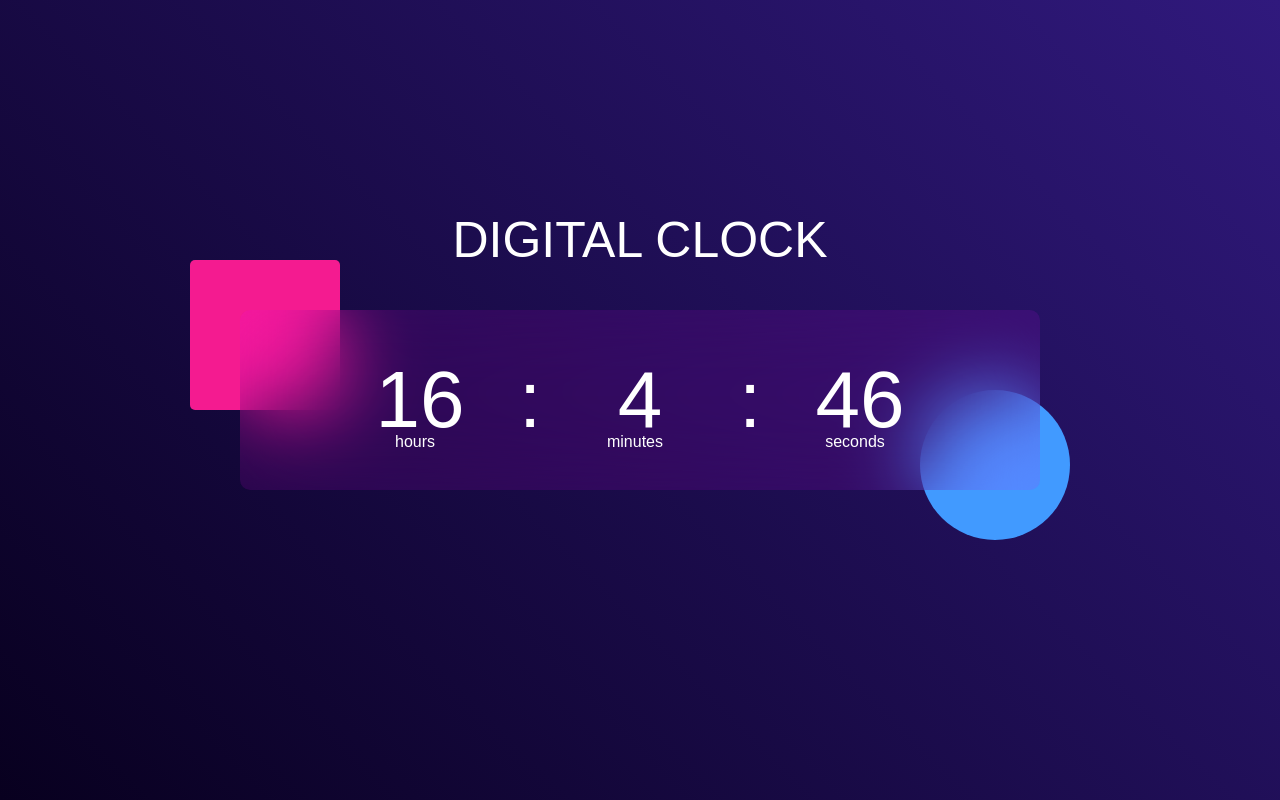
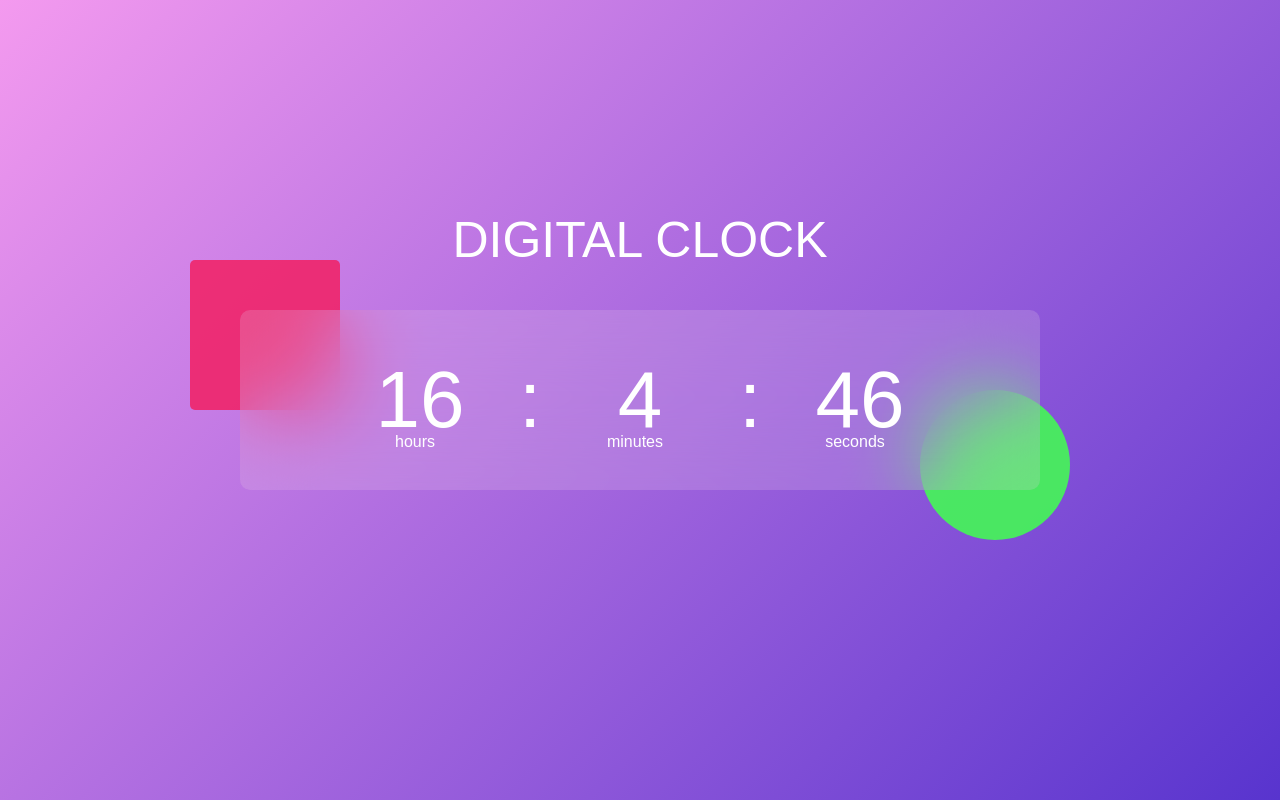
Before and after one commit to kratikajain09/Digital-Clock, a plain HTML site: page digital clock/index.html in a window 1280 px wide. Drawn offline with Linux system fonts and the light colour scheme.

Commit message:
Update style.css

```diff
--- a/digital clock/style.css
+++ b/digital clock/style.css
@@ -5,16 +5,11 @@
     box-sizing: border-box;
 
 }
-/* .heading{
-    /* top: 20%;
-    left:20%; */
-    /* position: absolute;
-    color: #fff; */
-/* } */
+
 .main-body{
     width: 100%;
     min-height: 100vh;
-    background: linear-gradient(45deg,#08001f,#30197d);
+    background: linear-gradient(135deg,#f182ebce,#5834ce);
     color: #fff;
     position: relative;
 }
@@ -39,7 +34,7 @@
 .clock{
     width: 100%;
     height: 100%;
-    background: rgba(235,0, 255, 0.11);
+    background: rgba(229, 201, 231, 0.212);
     border-radius: 10px;
     display: flex;
     align-items: center;
@@ -50,7 +45,7 @@
     content: "";
     width: 150px;
     height: 150px;
-    background: #f41b90;
+    background: #f41b5cce;
     border-radius: 5px;
     position: absolute;
     left: -50px;
@@ -62,7 +57,7 @@
     content: "";
     width: 150px;
     height: 150px;
-    background: #419aff;
+    background: #41ff51dc;
     border-radius: 50%;
     position: absolute;
     right: -30px;
```
